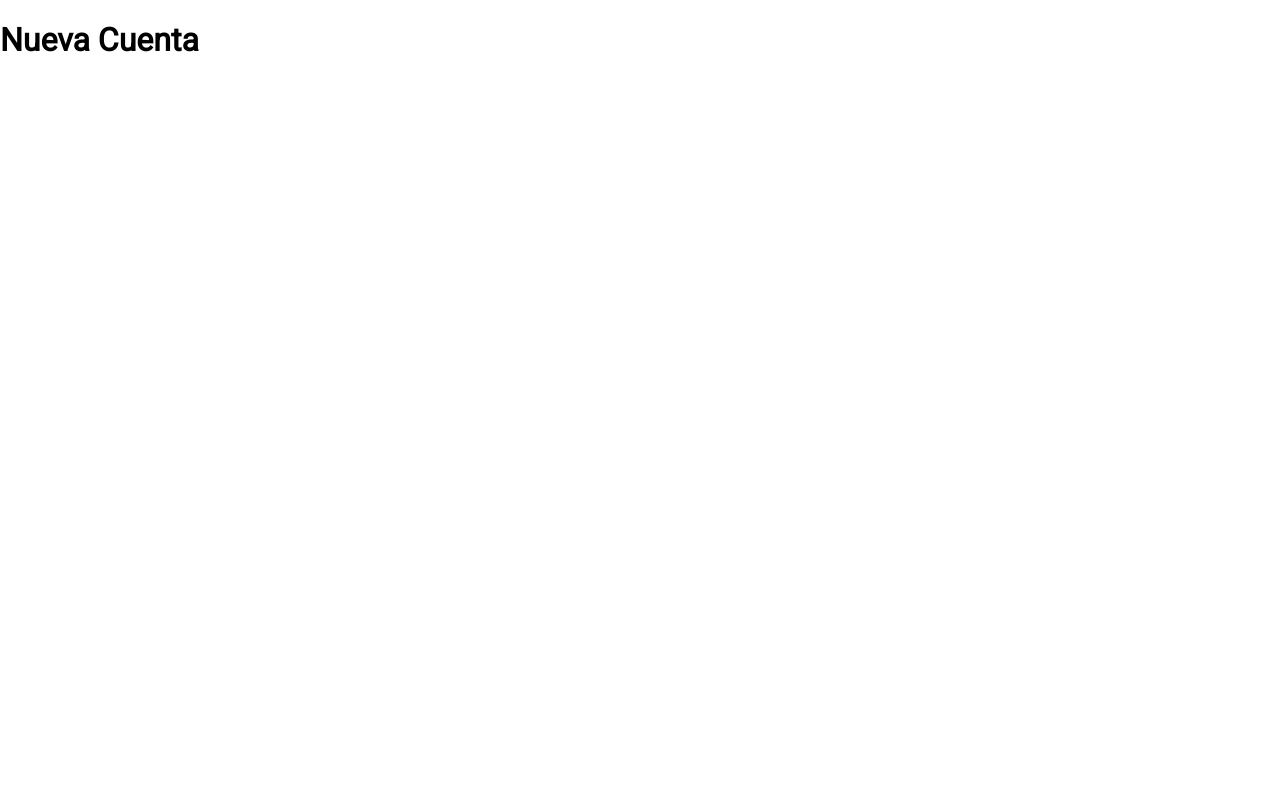
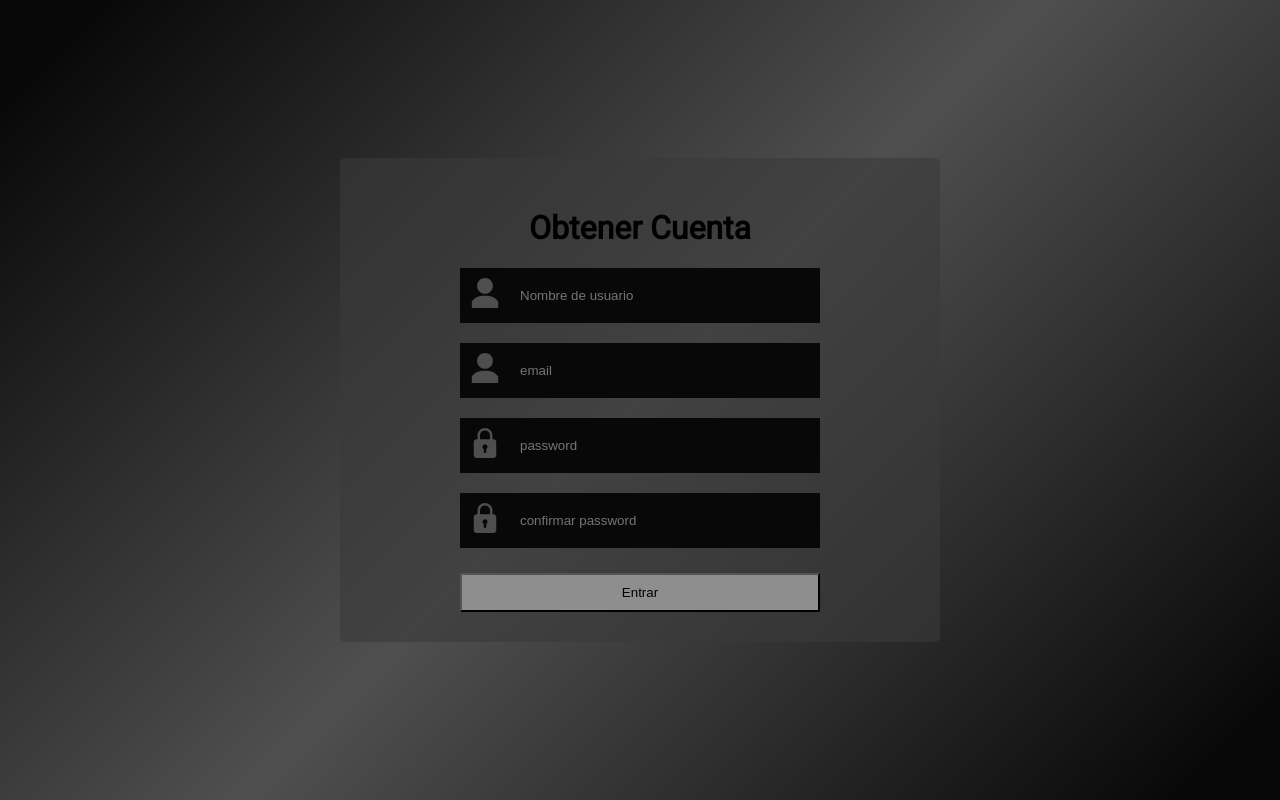
Before and after one commit to ArielMD/Front-adm-proyectos, a React (Create React App) app: page /nuevaCuenta in a window 1280 px wide. Built offline with nearby package versions, Linux system fonts and the light colour scheme.

Commit message:
feat: formulario para registro de usuarios

```diff
--- a/src/views/register/Register.js
+++ b/src/views/register/Register.js
@@ -1,7 +1,93 @@
 import React from "react";
+import RegisterStyled from "./registerStyled";
+import { useForm } from "react-hook-form";
+import iconUser from "../../assets/usuario.svg";
+import iconPadlock from "../../assets/candado.svg";
+const Register = () => {
+  const { register, handleSubmit, errors, getValues } = useForm();
 
-const Register = () => {
-  return <h1> Nueva Cuenta</h1>;
+  const onSubmit = (values) => {
+    console.log(values);
+  };
+
+  const EMAIL = /^[A-Z0-9._%+-]+@[A-Z0-9.-]+\.[A-Z]{2,}$/i;
+  return (
+    <RegisterStyled>
+      <div className="container">
+        <div className="wrapper">
+          <h1>Obtener Cuenta</h1>
+          <form className="form-user" onSubmit={handleSubmit(onSubmit)}>
+            <div className="input-group">
+              <label className="input">
+                <img src={iconUser} alt=""></img>
+                <input
+                  type="text"
+                  placeholder="Nombre de usuario"
+                  name="username"
+                  ref={register({
+                    required: "Campo requerido",
+                  })}
+                ></input>
+              </label>
+              {errors.username && <small>{errors.username.message}</small>}
+            </div>
+            <div className="input-group">
+              <label className="input">
+                <img src={iconUser} alt=""></img>
+                <input
+                  type="text"
+                  placeholder="email"
+                  name="email"
+                  ref={register({
+                    required: "Campo requerido",
+                    pattern: {
+                      value: EMAIL,
+                      message: "Debes ingresar un correo",
+                    },
+                  })}
+                ></input>
+              </label>
+              {errors.email && <small>{errors.email.message}</small>}
+            </div>
+            <div className="input-group">
+              <label className="input">
+                <img src={iconPadlock} alt=""></img>
+                <input
+                  type="password"
+                  placeholder="password"
+                  name="password"
+                  ref={register({
+                    required: "Campo requerido",
+                  })}
+                ></input>
+              </label>
+              {errors.password && <small>{errors.password.message}</small>}
+            </div>
+            <div className="input-group">
+              <label className="input">
+                <img src={iconPadlock} alt=""></img>
+                <input
+                  type="password"
+                  placeholder="confirmar password"
+                  name="confirmPassword"
+                  ref={register({
+                    required: "Campo requerido",
+                    validate: (value) =>
+                      value === getValues("password") ||
+                      "Las contraseñas no coinciden",
+                  })}
+                ></input>
+              </label>
+              {errors.confirmPassword && (
+                <small>{errors.confirmPassword.message}</small>
+              )}
+            </div>
+            <button>Entrar</button>
+          </form>
+        </div>
+      </div>
+    </RegisterStyled>
+  );
 };
 
 export default Register;
--- /dev/null
+++ b/src/views/register/registerStyled.js
@@ -0,0 +1,91 @@
+import styled from "styled-components";
+
+const RegisterStyled = styled.div`
+  display: flex;
+  background: linear-gradient(
+    -45deg,
+    var(--black) 5%,
+    var(--grey),
+    var(--black) 95%
+  );
+  width: 100%;
+  height: 100vh;
+  align-items: center;
+  justify-content: center;
+
+  .container {
+    text-align: center;
+    background: white;
+    width: 600px;
+    height: auto;
+    background-color: var(--darkGrey);
+    border-radius: 5px;
+    display: flex;
+    justify-content: center;
+  }
+
+  .wrapper {
+    margin: 30px;
+    width: 60%;
+  }
+
+  .logo {
+    width: 150px;
+    height: 150px;
+  }
+
+  .form-user {
+    display: flex;
+    flex-direction: column;
+
+    button {
+      padding: 10px;
+      margin-top: 5px;
+      background-color: var(--ligthGrey);
+    }
+  }
+
+  .input-group {
+    display: flex;
+    flex-direction: column;
+    margin: 0px 0px 20px;
+    small {
+      text-align: left;
+      color: var(--red);
+    }
+  }
+
+  .input {
+    display: inline-flex;
+    background-color: var(--black);
+    padding: 10px;
+    input {
+      width: 100%;
+      background-color: var(--black);
+      border: none;
+      padding: 10px;
+      color: var(--white);
+    }
+    img {
+      width: 30px;
+      height: 30px;
+      padding-right: 10px;
+    }
+  }
+
+  @media screen and (max-width: 576px) {
+    .logo {
+      width: 100px;
+      height: 100px;
+    }
+    .container {
+      width: 400px;
+    }
+    .wrapper {
+      transform: translateY(-50px);
+      width: 80%;
+    }
+  }
+`;
+
+export default RegisterStyled;
```
